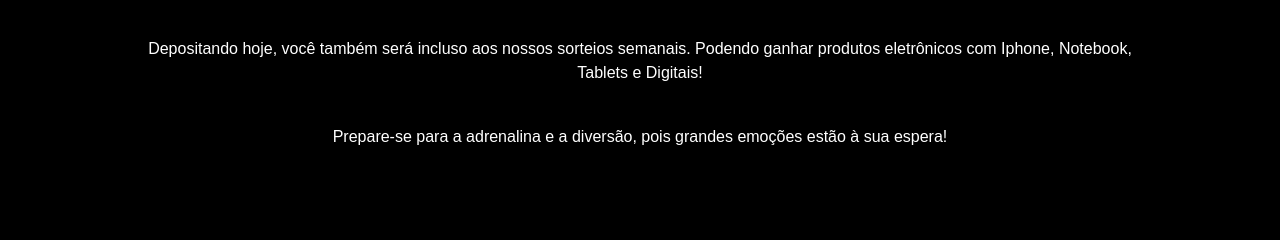
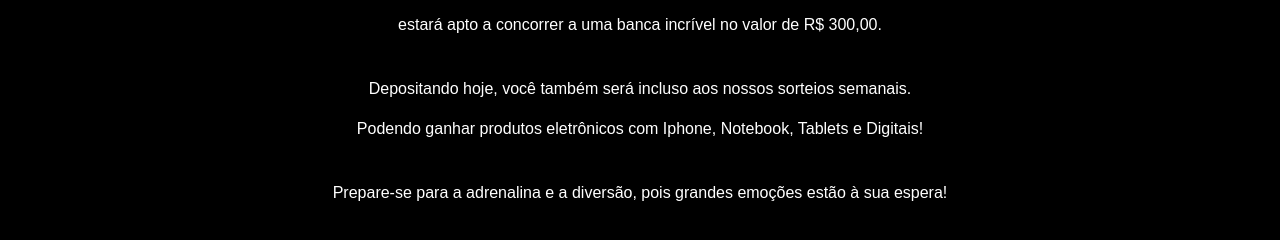
Before and after one commit to entregaautomatica/bancatest, a plain HTML site: page bonus.html in a window 1280 px wide. Shown: the part 806-1046 px from the top of the page. Drawn offline with nearby package versions, Linux system fonts and the light colour scheme.

Commit message:
Update bonus.html

```diff
--- a/bonus.html
+++ b/bonus.html
@@ -130,9 +130,11 @@
   </div>
 </br>
 <div style="margin: 0 auto; width: 80%;">
-  <p>Para participar, basta depositar R$ 40,00. Com isso, você estará apto a concorrer a uma banca incrível no valor de R$ 300,00.</p>
+  <p>Para participar, basta depositar R$ 40,00. Com isso, você</p>
+  <p>estará apto a concorrer a uma banca incrível no valor de R$ 300,00.</p>
   <br>
-  <p>Depositando hoje, você também será incluso aos nossos sorteios semanais. Podendo ganhar produtos eletrônicos com Iphone, Notebook, Tablets e Digitais!</p>
+  <p>Depositando hoje, você também será incluso aos nossos sorteios semanais.</p>
+  <p>Podendo ganhar produtos eletrônicos com Iphone, Notebook, Tablets e Digitais!</p>
   <br>
   <p>Prepare-se para a adrenalina e a diversão, pois grandes emoções estão à sua espera!</p>
 </div>
```
